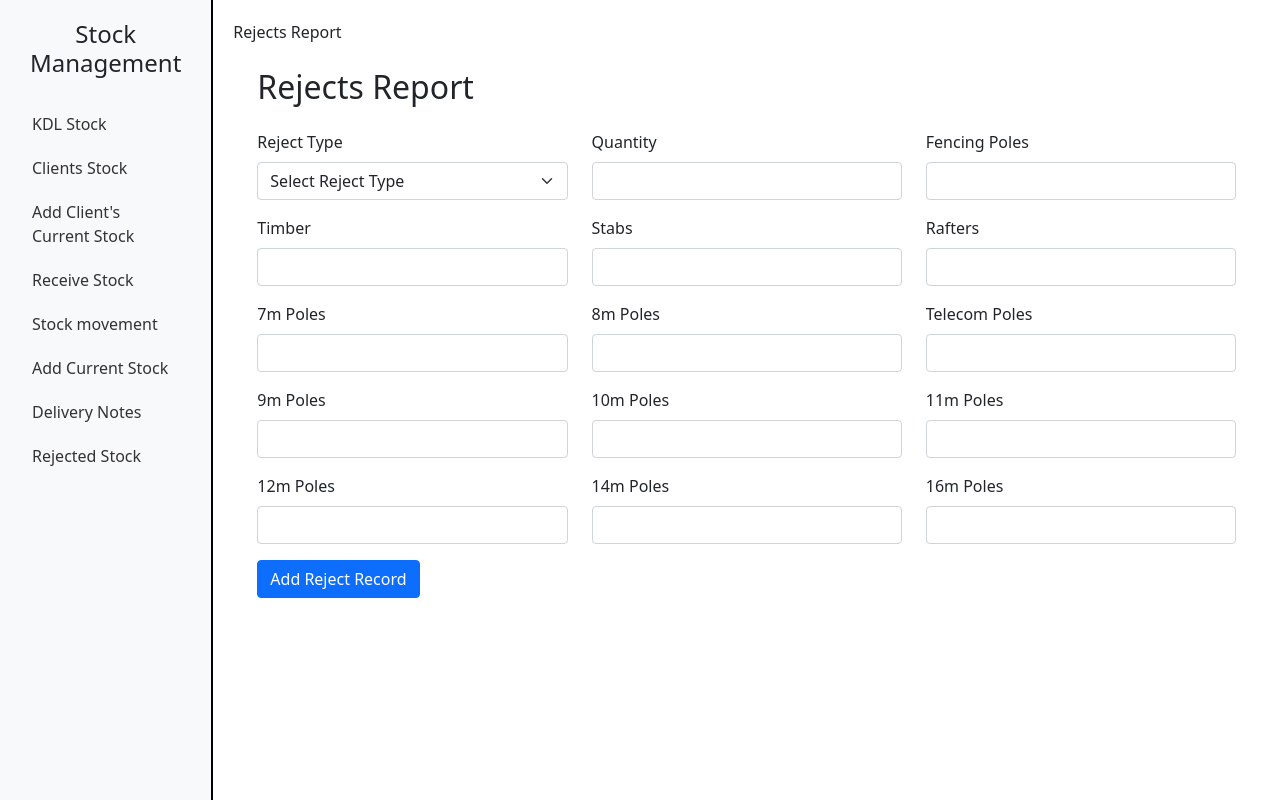
After one commit to ampereza/kenkom123, a Flask app: page /rejects in a window 1280 px wide. The commit adds this page. Run offline with Flask 3, Linux system fonts and the light colour scheme; data that the repository does not hold is empty.

Commit message:
jhgfgdhn

```diff
--- a/main_folder/stock.py
+++ b/main_folder/stock.py
@@ -444,9 +444,11 @@ def stock_movement():
             response = supabase.table('stock_movements').insert(data).execute()
 
             if response.data:
-                flash('Stock movement recorded successfully', 'success')
+                print(response.data)
+               # flash('Stock movement recorded successfully', 'success')
             else:
-                flash('Failed to record stock movement', 'danger')
+                print
+               # flash('Failed to record stock movement', 'danger')
 
         except Exception as e:
             flash(f'Error recording stock movement: {str(e)}', 'danger')
@@ -464,3 +466,55 @@ def stock_movement():
     return render_template('stock/stock_movements.html',
                             movements=movements,
                             clients=clients)
+
+
+
+@stock.route('/rejects', methods=['GET', 'POST'])
+def rejects():
+    if request.method == 'POST':
+        try:
+            data = {
+                'quantity': float(request.form.get('quantity', 0)),
+                'kdl': request.form.get('kdl'),
+                'client_id': request.form.get('client_id'),
+                'supplier_id': request.form.get('supplier_id'),
+                'fencing_poles': float(request.form.get('fencing_poles', 0)),
+                'timber': float(request.form.get('timber', 0)),
+                'stabs': float(request.form.get('stabs', 0)),
+                'rafters': float(request.form.get('rafters', 0)),
+                '7m': float(request.form.get('7m', 0)),
+                '8m': float(request.form.get('8m', 0)),
+                'telecom': float(request.form.get('telecom', 0)),
+                '9m': float(request.form.get('9m', 0)),
+                '10m': float(request.form.get('10m', 0)),
+                '11m': float(request.form.get('11m', 0)),
+                '12m': float(request.form.get('12m', 0)),
+                '14m': float(request.form.get('14m', 0)),
+                '16m': float(request.form.get('16m', 0)),
+                'date': datetime.utcnow().date().isoformat()
+            }
+
+            response = supabase.table('rejects').insert(data).execute()
+            if response.data:
+                flash('Reject record created successfully', 'success')
+            else:
+                flash('Failed to create reject record', 'danger')
+
+        except Exception as e:
+            flash(f'Error creating reject record: {str(e)}', 'danger')
+        return redirect(url_for('stock.rejects'))
+
+    try:
+        rejects = supabase.table('rejects').select("*").order('created_at', desc=True).execute().data
+        clients = supabase.table('clients').select("*").execute().data
+        suppliers = supabase.table('suppliers').select("*").execute().data
+    except Exception as e:
+        flash(f'Error fetching data: {str(e)}', 'danger')
+        rejects = []
+        clients = []
+        suppliers = []
+
+    return render_template('stock/rejects.html',
+                            rejects=rejects,
+                            clients=clients,
+                            suppliers=suppliers)
--- /dev/null
+++ b/main_folder/templates/stock/rejects.html
@@ -0,0 +1,189 @@
+{% extends "stock/stock_base.html" %}
+{% block content %}
+{% block title %}Rejects Report{% endblock %}
+
+<div class="container mt-4">
+    <!-- Flash Messages -->
+    {% with messages = get_flashed_messages(with_categories=true) %}
+    {% if messages %}
+    <div class="mb-4">
+        {% for category, message in messages %}
+        <div class="alert alert-{{ category }} alert-dismissible fade show" role="alert">
+            {{ message }}
+            <button type="button" class="btn-close" data-bs-dismiss="alert" aria-label="Close"></button>
+        </div>
+        {% endfor %}
+    </div>
+    {% endif %}
+    {% endwith %}
+
+    <h2 class="mb-4">Rejects Report</h2>
+
+    <!-- Form to Add Reject Record -->
+    <form method="POST" action="{{ url_for('stock.rejects') }}" class="mb-4">
+        <div class="row">
+            <div class="col-md-4 mb-3">
+                <label for="reject_type" class="form-label">Reject Type</label>
+                <select class="form-select" id="reject_type" name="reject_type" required>
+                    <option value="" disabled selected>Select Reject Type</option>
+                    <option value="client">Client</option>
+                    <option value="supplier">Supplier</option>
+                    <option value="kdl">KDL</option>
+                </select>
+            </div>
+            <div class="col-md-4 mb-3 client-field">
+                <label for="client_id" class="form-label">Client</label>
+                <select class="form-select" id="client_id" name="client_id">
+                    <option value="" disabled selected>Select Client</option>
+                    {% for client in clients %}
+                    <option value="{{ client.id }}">{{ client.name }}</option>
+                    {% endfor %}
+                </select>
+            </div>
+            <div class="col-md-4 mb-3 supplier-field">
+                <label for="supplier_id" class="form-label">Supplier</label>
+                <select class="form-select" id="supplier_id" name="supplier_id">
+                    <option value="" disabled selected>Select Supplier</option>
+                    {% for supplier in suppliers %}
+                    <option value="{{ supplier.id }}">{{ supplier.name }}</option>
+                    {% endfor %}
+                </select>
+            </div>
+            <div class="col-md-4 mb-3 kdl-field">
+                <label for="kdl" class="form-label">KDL</label>
+                <input type="text" class="form-control" id="kdl" name="kdl">
+            </div>
+            <div class="col-md-4 mb-3">
+                <label for="quantity" class="form-label">Quantity</label>
+                <input type="number" step="0.01" class="form-control" id="quantity" name="quantity" required>
+            </div>
+            <div class="col-md-4 mb-3">
+                <label for="fencing_poles" class="form-label">Fencing Poles</label>
+                <input type="number" step="0.01" class="form-control" id="fencing_poles" name="fencing_poles">
+            </div>
+            <div class="col-md-4 mb-3">
+                <label for="timber" class="form-label">Timber</label>
+                <input type="number" step="0.01" class="form-control" id="timber" name="timber">
+            </div>
+            <div class="col-md-4 mb-3">
+                <label for="stabs" class="form-label">Stabs</label>
+                <input type="number" step="0.01" class="form-control" id="stabs" name="stabs">
+            </div>
+            <div class="col-md-4 mb-3">
+                <label for="rafters" class="form-label">Rafters</label>
+                <input type="number" step="0.01" class="form-control" id="rafters" name="rafters">
+            </div>
+            <!-- Additional fields for pole lengths -->
+            <div class="col-md-4 mb-3">
+                <label for="7m" class="form-label">7m Poles</label>
+                <input type="number" step="0.01" class="form-control" id="7m" name="7m">
+            </div>
+            <div class="col-md-4 mb-3">
+                <label for="8m" class="form-label">8m Poles</label>
+                <input type="number" step="0.01" class="form-control" id="8m" name="8m">
+            </div>
+            <div class="col-md-4 mb-3">
+                <label for="telecom" class="form-label">Telecom Poles</label>
+                <input type="number" step="0.01" class="form-control" id="telecom" name="telecom">
+            </div>
+            <div class="col-md-4 mb-3">
+                <label for="9m" class="form-label">9m Poles</label>
+                <input type="number" step="0.01" class="form-control" id="9m" name="9m">
+            </div>
+            <div class="col-md-4 mb-3">
+                <label for="10m" class="form-label">10m Poles</label>
+                <input type="number" step="0.01" class="form-control" id="10m" name="10m">
+            </div>
+            <div class="col-md-4 mb-3">
+                <label for="11m" class="form-label">11m Poles</label>
+                <input type="number" step="0.01" class="form-control" id="11m" name="11m">
+            </div>
+            <div class="col-md-4 mb-3">
+                <label for="12m" class="form-label">12m Poles</label>
+                <input type="number" step="0.01" class="form-control" id="12m" name="12m">
+            </div>
+            <div class="col-md-4 mb-3">
+                <label for="14m" class="form-label">14m Poles</label>
+                <input type="number" step="0.01" class="form-control" id="14m" name="14m">
+            </div>
+            <div class="col-md-4 mb-3">
+                <label for="16m" class="form-label">16m Poles</label>
+                <input type="number" step="0.01" class="form-control" id="16m" name="16m">
+            </div>
+        </div>
+        <button type="submit" class="btn btn-primary">Add Reject Record</button>
+    </form>
+
+    <!-- Display Existing Reject Records -->
+    <div class="row">
+        {% for reject in rejects %}
+        <div class="col-md-6 mb-4">
+            <div class="card">
+                <div class="card-header">
+                    <h5 class="card-title">Reject Record ({{ reject.date }})</h5>
+                </div>
+                <div class="card-body">
+                    <table class="table table-bordered">
+                        <tbody>
+                            <tr>
+                                <td><strong>Quantity</strong></td>
+                                <td>{{ reject.quantity }}</td>
+                            </tr>
+                            <tr>
+                                <td><strong>KDL</strong></td>
+                                <td>{{ reject.kdl }}</td>
+                            </tr>
+                            <tr>
+                                <td><strong>Client</strong></td>
+                                <td>{{ reject.client_id }}</td>
+                            </tr>
+                            <tr>
+                                <td><strong>Supplier</strong></td>
+                                <td>{{ reject.supplier_id }}</td>
+                            </tr>
+                            <tr>
+                                <td><strong>Fencing Poles</strong></td>
+                                <td>{{ reject.fencing_poles }}</td>
+                            </tr>
+                            <tr>
+                                <td><strong>Timber</strong></td>
+                                <td>{{ reject.timber }}</td>
+                            </tr>
+                            <tr>
+                                <td><strong>Stabs</strong></td>
+                                <td>{{ reject.stabs }}</td>
+                            </tr>
+                            <tr>
+                                <td><strong>Rafters</strong></td>
+                                <td>{{ reject.rafters }}</td>
+                            </tr>
+                            <!-- Add more fields as needed -->
+                        </tbody>
+                    </table>
+                </div>
+            </div>
+        </div>
+        {% endfor %}
+    </div>
+</div>
+
+<script src="https://cdn.jsdelivr.net/npm/bootstrap@5.3.0/dist/js/bootstrap.bundle.min.js"></script>
+<script>
+    document.addEventListener('DOMContentLoaded', function () {
+        const rejectTypeField = document.getElementById('reject_type');
+        const clientField = document.querySelector('.client-field');
+        const supplierField = document.querySelector('.supplier-field');
+        const kdlField = document.querySelector('.kdl-field');
+
+        function updateFieldVisibility() {
+            const selectedType = rejectTypeField.value;
+            clientField.style.display = selectedType === 'client' ? 'block' : 'none';
+            supplierField.style.display = selectedType === 'supplier' ? 'block' : 'none';
+            kdlField.style.display = selectedType === 'kdl' ? 'block' : 'none';
+        }
+
+        rejectTypeField.addEventListener('change', updateFieldVisibility);
+        updateFieldVisibility(); // Initialize visibility on page load
+    });
+</script>
+{% endblock %}
--- a/main_folder/templates/stock/stock_base.html
+++ b/main_folder/templates/stock/stock_base.html
@@ -41,6 +41,7 @@
                     <!--<a class="nav-link" href="{{url_for('stock.delivery')}}">Delivery Note</a>-->
                     <a class="nav-link" href="{{url_for('stock.add_current_stock')}}">Add Current Stock</a>
                     <a class="nav-link" href="{{url_for('stock.delivery_notes')}}">Delivery Notes</a>
+                    <a class="nav-link" href="{{url_for('stock.rejects')}}">Rejected Stock</a>
                    <!-- <a class="nav-link" href="#">Stock Report</a>-->
                 </nav>
             </div>
```
Also changed, not shown: main_folder/reports.py (+30 -0 lines), main_folder/templates/accounts/accounts_dashboard.html (+14 -14 lines).
